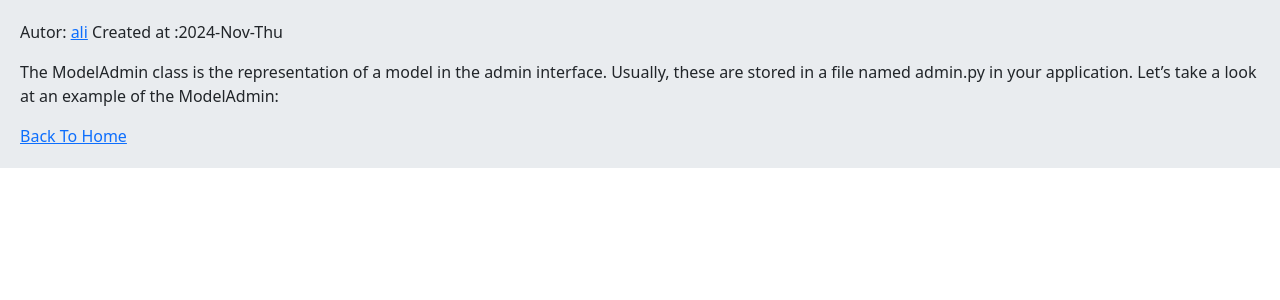
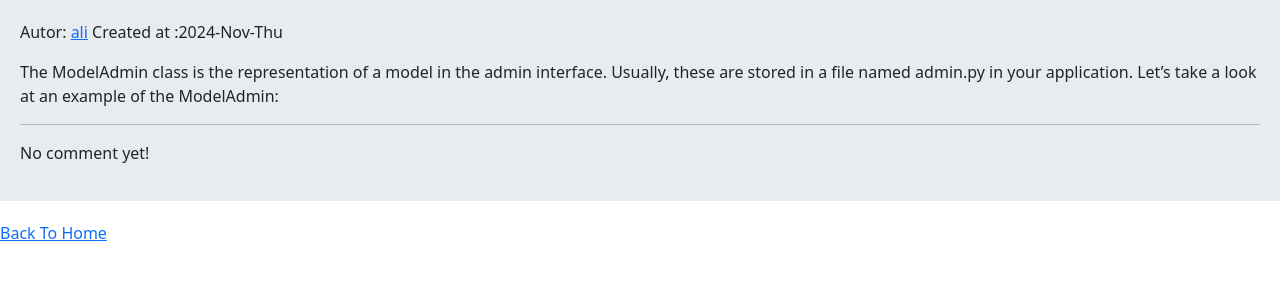
Before and after one commit to milad-sol/Django-social-media-practice, a Django app: a page that uses home/templates/home/detail.html in a window 1280 px wide. Shown: the part 56-356 px from the top of the page. Run offline with Django 5.2, Linux system fonts and the light colour scheme; data comes from the database, SQL or seed files in the repository; both versions use the stored data as it was after the commit; some libraries are stand-ins or nearby versions.

Commit message:
add comment section

```diff
--- a/home/models.py
+++ b/home/models.py
@@ -20,3 +20,15 @@
 
     def get_absolute_url(self):
         return reverse('home:post_detail', kwargs={'pk': self.pk, 'slug': self.slug})
+
+
+class Comment(models.Model):
+    user = models.ForeignKey(User, on_delete=models.CASCADE, related_name='user_comments')
+    post = models.ForeignKey(Post, on_delete=models.CASCADE, related_name='post_comments')
+    reply = models.ForeignKey('self', on_delete=models.CASCADE, related_name='replies_comments', blank=True, null=True)
+    is_reply = models.BooleanField(default=False)
+    body = models.TextField(max_length=500)
+    created = models.DateTimeField(auto_now_add=True)
+
+    def __str__(self):
+        return f"{self.user} - {self.body[:30]}"
--- a/home/templates/home/detail.html
+++ b/home/templates/home/detail.html
@@ -12,8 +12,22 @@
 
     <p>Autor: <a href="{% url 'account:user_profile' post.user.id %}" class="mr-1"> {{ post.user.username }}</a>
         Created at :{{ post.updated|date:"Y-M-D" }}</p>
+    <p>{{ post.body }}</p>
+    <hr>
 
-    <p>{{ post.body }}</p>
+    {% for com in comment %}
+        <div class="card bg-dark text-white">
+            <p class="card-header">
+                {{ com.user }} - {{ com.created|timesince }}
+            </p>
+            <p class="card-body">
+                {{ com.body }}
+            </p>
+            {% empty %}
+            <p class="card-body">No comment yet!</p>
+        </div>
+    {% endfor %}
+
 
     <a href="{% url  'home:home' %}">Back To Home</a>
 {% endblock %}
--- a/home/views.py
+++ b/home/views.py
@@ -3,7 +3,7 @@
 from django.shortcuts import render, redirect, get_object_or_404
 from django.utils.text import slugify
 from django.views import View
-from .models import Post
+from .models import Post, Comment
 from .forms import PostCreateUpdateForm
 
 
@@ -18,12 +18,14 @@
 class PostDetailView(View):
     def get(self, request, pk, slug):
         post = get_object_or_404(Post, pk=pk, slug=slug)
-        return render(request, 'home/detail.html', {'post': post})
+        comment = post.post_comments.filter(is_reply=False)
+        return render(request, 'home/detail.html', {'post': post, 'comment': comment})
 
 
 class PostDeleteView(LoginRequiredMixin, View):
     def get(self, request, post_id):
         post = get_object_or_404(Post, pk=post_id)
+
         if post.user.id == request.user.id:
             post.delete()
             messages.success(request, 'Post deleted successfully', 'success')
```
Also changed, not shown: home/admin.py (+7 -1 lines), db.sqlite3, home/migrations/0003_comment.py (added).
